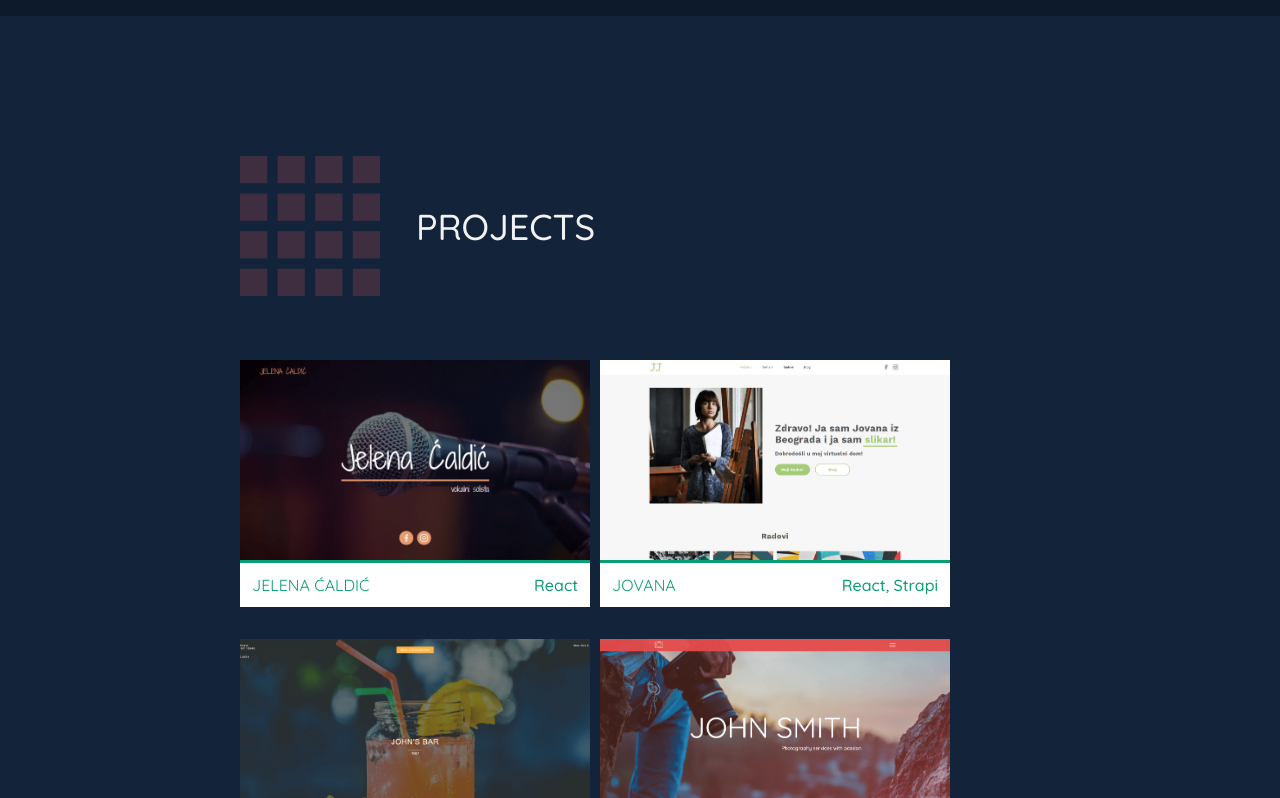
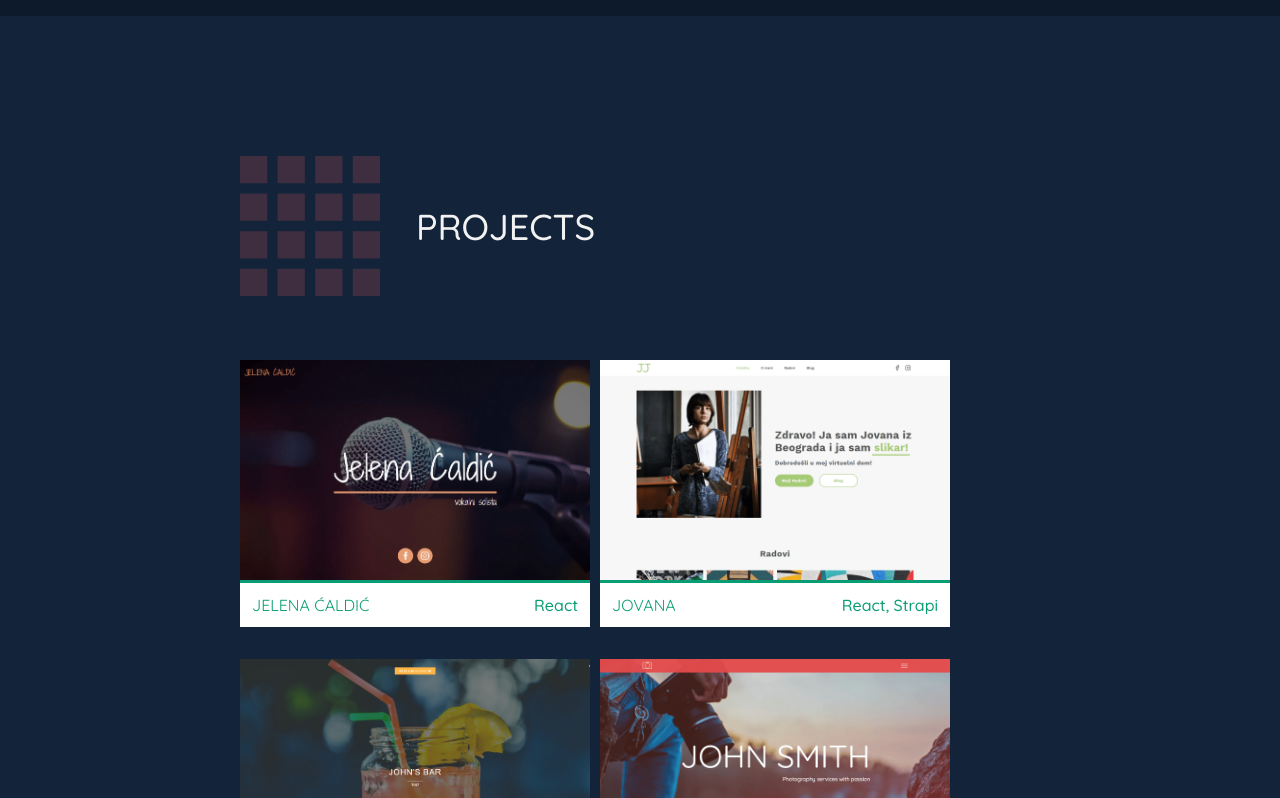
Before and after one commit to krckyboy/krcky.dev, a React (Create React App) app in the folder client/: page / in a window 1280 px wide. Shown: the part 2725-3523 px from the top of the page. Built offline with nearby package versions, Linux system fonts and the light colour scheme.

Commit message:
#9 Tweaked projects' flexible height.

```diff
--- a/client/src/components/Project.js
+++ b/client/src/components/Project.js
@@ -5,7 +5,7 @@ const Container = styled.div`
 	position: relative;
 	flex-wrap: wrap;
 
-	@media (min-width: 434px) {
+	@media (min-width: 750px) {
 		flex: 0 0 364px;
 		max-width: 33.3333%;
 		min-width: 350px;
@@ -19,7 +19,8 @@ const Container = styled.div`
 
 const ImageContainer = styled.div`
 	img {
-		height: 20rem;
+		min-height: 22rem;
+		max-height: 40rem;
 		object-fit: cover;
 		width: 100%;
 		filter: ${(props) => (props.hovered ? 'brightness(30%)' : 'none')};
```
